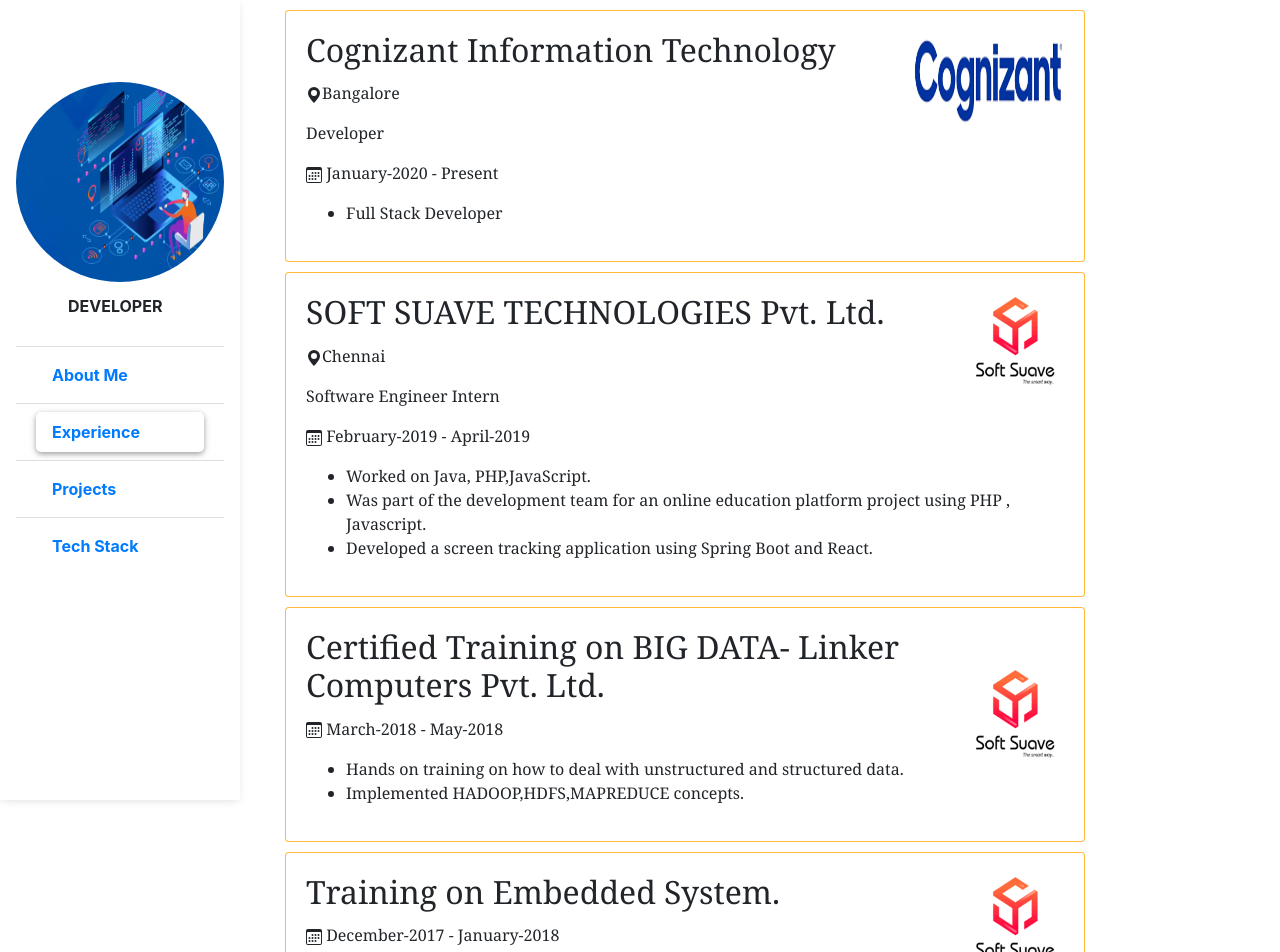
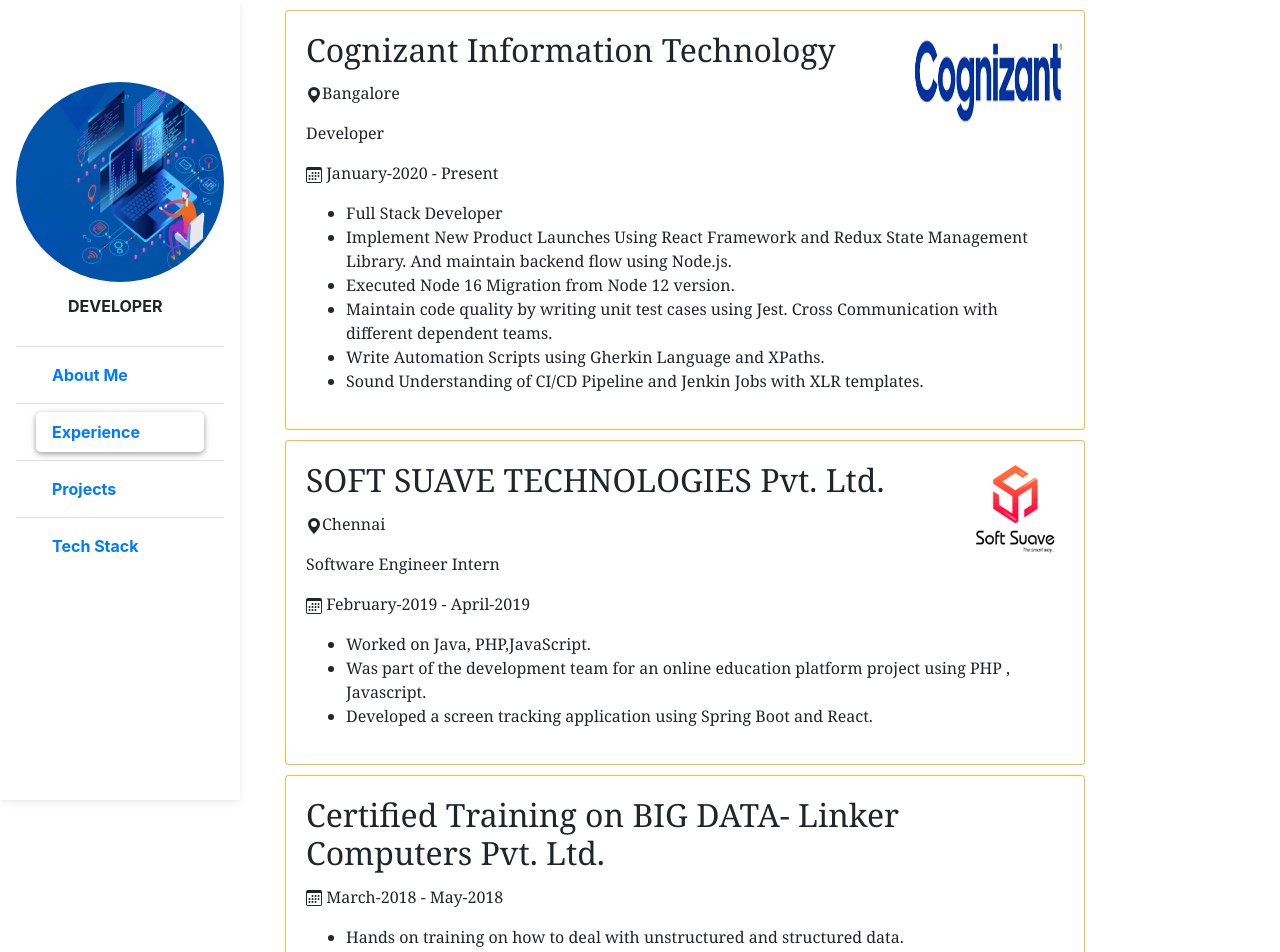
Before and after one commit to arijit1/portfolio, a React (Create React App) app: page /experience in a window 1280 px wide. Shown: the top 952 px of the page. Built offline with nearby package versions, Linux system fonts and the light colour scheme.

Commit message:
quick fixes

```diff
--- a/src/home/education.js
+++ b/src/home/education.js
@@ -25,6 +25,11 @@
                                 <div className="card-text">
                                     <ul>
                                         <li>Full Stack Developer</li>
+                                        <li>Implement New Product Launches Using React Framework and Redux State Management Library. And maintain backend flow using Node.js.</li>
+                                        <li>Executed Node 16 Migration from Node 12 version.</li>
+                                        <li>Maintain code quality by writing unit test cases using Jest. Cross Communication with different dependent teams.</li>
+                                        <li>Write Automation Scripts using Gherkin Language and XPaths.</li>
+                                        <li>Sound Understanding of CI/CD Pipeline and Jenkin Jobs with XLR templates.</li>
                                         {/* <li>Contractor to American Express as a Frontend(React) Developer. Directly work with market to understand the requirement and implement.</li>
                                         <li>Contributed working on new product launches for American Express UK market.</li>
                                         <li>Build the Frontend of the application with React framework.</li>
@@ -59,7 +64,7 @@
                         </div>
                         <div className="card">
                             <div className="card-body">
-                                <h2 className="card-title">Certified Training on BIG DATA- Linker Computers Pvt. Ltd.<img alt='logo' style={{ 'float': 'right' }} src={softSuaveLogo} width="100px" height="100px" /></h2>
+                                <h2 className="card-title">Certified Training on BIG DATA- Linker Computers Pvt. Ltd.</h2>
                                 <p className="card-text"> <svg xmlns="http://www.w3.org/2000/svg" width="16" height="16" fill="currentColor" className="bi bi-calendar3" viewBox="0 0 16 16">
                                     <path d="M14 0H2a2 2 0 0 0-2 2v12a2 2 0 0 0 2 2h12a2 2 0 0 0 2-2V2a2 2 0 0 0-2-2zM1 3.857C1 3.384 1.448 3 2 3h12c.552 0 1 .384 1 .857v10.286c0 .473-.448.857-1 .857H2c-.552 0-1-.384-1-.857V3.857z" />
                                     <path d="M6.5 7a1 1 0 1 0 0-2 1 1 0 0 0 0 2zm3 0a1 1 0 1 0 0-2 1 1 0 0 0 0 2zm3 0a1 1 0 1 0 0-2 1 1 0 0 0 0 2zm-9 3a1 1 0 1 0 0-2 1 1 0 0 0 0 2zm3 0a1 1 0 1 0 0-2 1 1 0 0 0 0 2zm3 0a1 1 0 1 0 0-2 1 1 0 0 0 0 2zm3 0a1 1 0 1 0 0-2 1 1 0 0 0 0 2zm-9 3a1 1 0 1 0 0-2 1 1 0 0 0 0 2zm3 0a1 1 0 1 0 0-2 1 1 0 0 0 0 2zm3 0a1 1 0 1 0 0-2 1 1 0 0 0 0 2z" />
@@ -76,7 +81,7 @@
                         </div>
                         <div className="card">
                             <div className="card-body">
-                                <h2 className="card-title">Training on Embedded System. <img alt='logo' style={{ 'float': 'right' }} src={softSuaveLogo} width="100px" height="100px" /></h2>
+                                <h2 className="card-title">Training on Embedded System. </h2>
                                 <p className="card-text"><svg xmlns="http://www.w3.org/2000/svg" width="16" height="16" fill="currentColor" className="bi bi-calendar3" viewBox="0 0 16 16">
                                     <path d="M14 0H2a2 2 0 0 0-2 2v12a2 2 0 0 0 2 2h12a2 2 0 0 0 2-2V2a2 2 0 0 0-2-2zM1 3.857C1 3.384 1.448 3 2 3h12c.552 0 1 .384 1 .857v10.286c0 .473-.448.857-1 .857H2c-.552 0-1-.384-1-.857V3.857z" />
                                     <path d="M6.5 7a1 1 0 1 0 0-2 1 1 0 0 0 0 2zm3 0a1 1 0 1 0 0-2 1 1 0 0 0 0 2zm3 0a1 1 0 1 0 0-2 1 1 0 0 0 0 2zm-9 3a1 1 0 1 0 0-2 1 1 0 0 0 0 2zm3 0a1 1 0 1 0 0-2 1 1 0 0 0 0 2zm3 0a1 1 0 1 0 0-2 1 1 0 0 0 0 2zm3 0a1 1 0 1 0 0-2 1 1 0 0 0 0 2zm-9 3a1 1 0 1 0 0-2 1 1 0 0 0 0 2zm3 0a1 1 0 1 0 0-2 1 1 0 0 0 0 2zm3 0a1 1 0 1 0 0-2 1 1 0 0 0 0 2z" />
--- a/src/home/home.css
+++ b/src/home/home.css
@@ -18,7 +18,7 @@
 .projects>.card {
   background-color: rgb(5, 11, 63);
   color: white;
-  height: 10rem;
+  height: 11.5rem;
 }
 
 @media (min-width: 991.98px) {
--- a/src/home/projects.js
+++ b/src/home/projects.js
@@ -26,7 +26,7 @@
                         <div className="card">
                             <div className="card-body">
                                 <h5 className="card-title">DETECTING FAKE NEWS</h5>
-                                <p className="card-text">Using sk-learn, pandas, numpy - Python</p>
+                                <p className="card-text">By Using ML- Random Forest Algorithm Predicted Fake News On Social Media</p>
                             </div>
                         </div>
                     </div>
@@ -42,7 +42,7 @@
                         <div className="card">
                             <div className="card-body">
                                 <h5 className="card-title">5G HACKATHON</h5>
-                                <p className="card-text">Build cloud based application which can communicate over 5G using Python and React Frontend (Client Side).
+                                <p className="card-text">Build cloud based application which can communicate over 5G network using Python and React Frontend (Client Side).Included Machine Learning Services.
                                 </p>
                             </div>
                         </div>
```
Also changed, not shown: 2 other files (tests, documents, lock files or other folders).
